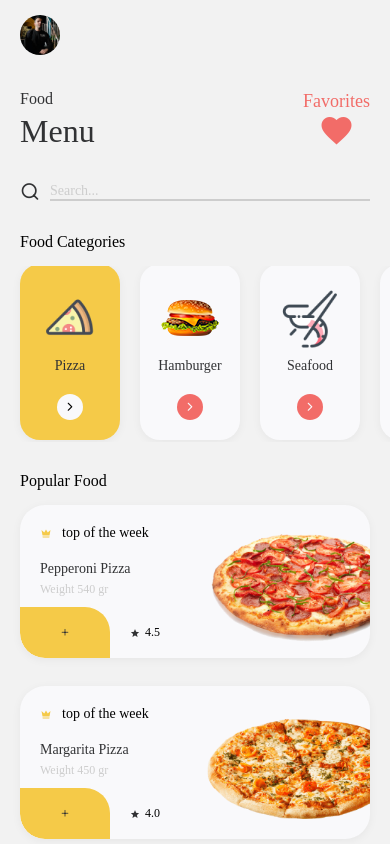
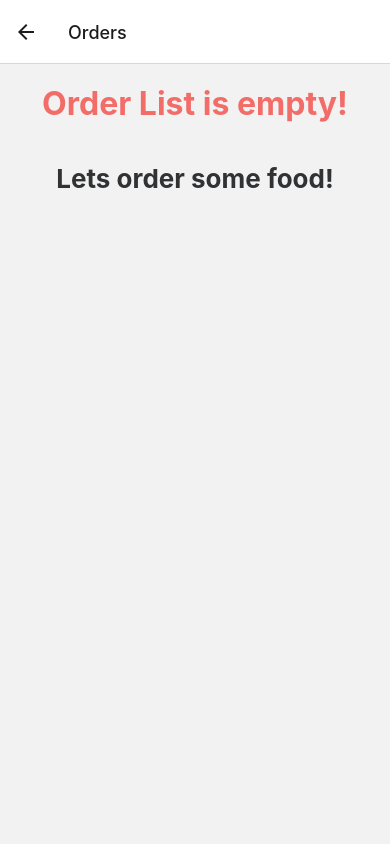
Before and after one commit to Arda66/Food-Delivery-App, a React Native app: screen /Orders in a window 390 px wide. Built offline with nearby package versions, Linux system fonts and the light colour scheme.

Commit message:
Order Screen is added

```diff
--- a/App.js
+++ b/App.js
@@ -4,8 +4,11 @@ import {createNativeStackNavigator} from '@react-navigation/native-stack';
 import Home from './components/Home';
 import Details from './components/Details';
 import Favorites from './components/Favorites';
+import Orders from './components/Orders';
 const App = () => {
   const Stack = createNativeStackNavigator();
+  global.OrdersData = [];
+  global.FavoriteData = [];
 
   return (
     <NavigationContainer>
@@ -23,6 +26,7 @@ const App = () => {
           component={Details}
         />
         <Stack.Screen name="Favorites" component={Favorites} />
+        <Stack.Screen name="Orders" component={Orders} />
       </Stack.Navigator>
     </NavigationContainer>
   );
--- a/components/Details.js
+++ b/components/Details.js
@@ -60,6 +60,29 @@ const Details = ({navigation, route}) => {
     }
   };
 
+  const PlaceOrder = () => {
+    // Check if the item is already in the array
+    const isItemInArray = OrdersData.some(
+      arrayItem => arrayItem.title === item.title,
+    );
+    if (isItemInArray) {
+      alert('This menu is already ordered!');
+    } else {
+      const newItem = item;
+      newItem.id = Math.floor(Math.random() * 1000);
+      OrdersData.push(newItem);
+      Alert.alert('Order Placed Successfully!', 'Your order is on the way.', [
+        {
+          text: 'Close',
+          onPress: () => navigation.navigate('Home'),
+        },
+        {
+          text: 'Go to Orders page',
+          onPress: () => navigation.navigate('Orders'),
+        },
+      ]);
+    }
+  };
   return (
     <View style={styles.container}>
       {/* Header */}
@@ -117,18 +140,7 @@ const Details = ({navigation, route}) => {
       </View>
       <TouchableOpacity
         style={{flex: 1, justifyContent: 'center'}}
-        onPress={() => {
-          Alert.alert(
-            'Order Placed Successfully!',
-            'Your order is on the way.',
-            [
-              {
-                text: 'OK',
-                onPress: () => navigation.navigate('Home'),
-              },
-            ],
-          );
-        }}>
+        onPress={() => PlaceOrder()}>
         <View style={styles.buttonTextWrapper}>
           <Text style={styles.buttonText}>Place an order</Text>
           <Feather name="chevron-right" size={16} color={colors.black} />
--- a/components/Home.js
+++ b/components/Home.js
@@ -16,6 +16,7 @@ import {
 import React, {useEffect, useRef, useState} from 'react';
 import Feather from 'react-native-vector-icons/Feather';
 import MaterialCommunityIcons from 'react-native-vector-icons/MaterialCommunityIcons';
+import MaterialIcons from 'react-native-vector-icons/MaterialIcons';
 import categoriesData from '../assets/data/categoriesData';
 import colors from '../assets/colors/colors';
 import PizzaData from '../assets/data/PizzaData';
@@ -24,13 +25,13 @@ import HamburgerData from '../assets/data/HamburgerData';
 import DessertData from '../assets/data/DessertData';
 import SoftDrinkData from '../assets/data/SoftDrinkData';
 import AsyncStorage from '@react-native-async-storage/async-storage';
+import {isSearchBarAvailableForCurrentPlatform} from 'react-native-screens';
 const Home = ({navigation}) => {
   const [FlatlistRenderer, setFlatlistRenderer] = useState(false);
   const [SelectedCategory, setSelectedCategory] = useState('Pizza');
   const [tempData, setTempData] = useState(PizzaData);
   const [SearchText, setSearchText] = useState('');
   const SearchRef = useRef(null);
-  global.FavoriteData = [];
   const CategoryItemPress = item => {
     item.selected = true;
     setSelectedCategory(item.title);
@@ -112,7 +113,43 @@ const Home = ({navigation}) => {
             source={require('../assets/images/profile.png')}
             style={styles.profileImage}
           />
-          {/* <Feather name="menu" size={24} color={colors.black} /> */}
+          <View>
+            <TouchableOpacity
+              onPress={() => navigation.navigate('Orders')}
+              onLongPress={() => {
+                Alert.alert('Canceling All Orders!', 'Are you sure?', [
+                  {
+                    text: 'Not Cancel',
+                    onPress: () => null,
+                    style: 'cancel',
+                  },
+                  {
+                    text: 'Cancel',
+                    onPress: () => {
+                      OrdersData = [];
+                      ToastAndroid.show(
+                        'All orders deleted!',
+                        ToastAndroid.SHORT,
+                      );
+                    },
+                  },
+                ]);
+              }}
+              style={{justifyContent: 'center', alignItems: 'center'}}>
+              <MaterialIcons
+                name="delivery-dining"
+                size={26}
+                color={colors.price}
+              />
+              <Text
+                style={{
+                  color: colors.price,
+                  fontFamily: 'Montserrat-SemiBold',
+                }}>
+                Orders
+              </Text>
+            </TouchableOpacity>
+          </View>
         </View>
       </SafeAreaView>
       {/* Titles */}
--- /dev/null
+++ b/components/Orders.js
@@ -0,0 +1,257 @@
+import {
+  Alert,
+  FlatList,
+  StyleSheet,
+  Text,
+  ToastAndroid,
+  TouchableOpacity,
+  View,
+  Image,
+} from 'react-native';
+import React, {useEffect, useState} from 'react';
+import colors from '../assets/colors/colors';
+import MaterialCommunityIcons from 'react-native-vector-icons/MaterialCommunityIcons';
+import Feather from 'react-native-vector-icons/Feather';
+import FontAwesome5 from 'react-native-vector-icons/FontAwesome5';
+const Orders = ({navigation}) => {
+  const [FlatlistRenderer, setFlatlistRenderer] = useState(false);
+  const [totalPrice, setTotalPrice] = useState(0);
+
+  useEffect(() => {
+    var price = 0;
+    OrdersData.map(item => (price += item.price));
+    setTotalPrice(price.toFixed(2));
+    console.log('Price : ', totalPrice);
+  });
+
+  const RemoveItem = (price, id) => {
+    Alert.alert('Delete Order', 'Are you sure you want to delete this order?', [
+      {
+        text: 'Not cancel',
+        onPress: () => null,
+      },
+      {
+        text: 'Cancel',
+        onPress: () => {
+          OrdersData = OrdersData.filter(item => item.id !== id);
+          setTotalPrice((totalPrice - price).toFixed(2));
+          setFlatlistRenderer(!FlatlistRenderer);
+          ToastAndroid.show('Order canceled', ToastAndroid.SHORT);
+        },
+      },
+    ]);
+  };
+  const renderOrderItem = ({item, index}) => {
+    return (
+      <View>
+        <TouchableOpacity
+          onLongPress={() => {
+            RemoveItem(item.price, item.id);
+          }}
+          key={item.id}
+          onPress={() => {
+            navigation.navigate('Details', {item: item});
+          }}>
+          <View
+            style={[
+              styles.OrderCardWrapper,
+              {
+                marginTop: index == 0 ? 15 : 20,
+                marginBottom: index == OrdersData.length - 1 ? 20 : 0, // last item
+              },
+            ]}>
+            <View>
+              <View>
+                <View style={styles.OrderTopWrapper}>
+                  <MaterialCommunityIcons
+                    name="crown"
+                    size={12}
+                    color={colors.primary}
+                  />
+                  <Text style={styles.OrderTopText}>top of the week</Text>
+                </View>
+                <View style={styles.OrderTitlesWrapper}>
+                  <Text style={styles.OrderTitlesTitle}>{item.title}</Text>
+                  <Text style={styles.OrderTitlesWeight}>
+                    Weight {item.weight}
+                  </Text>
+                </View>
+              </View>
+              <View style={styles.OrderCardBottom}>
+                <View style={styles.addPizzaButton}>
+                  <Feather name="plus" size={10} color={colors.textDark} />
+                </View>
+                <View style={styles.ratingWrapper}>
+                  <MaterialCommunityIcons
+                    name="star"
+                    size={10}
+                    color={colors.textDark}
+                  />
+                  <Text style={styles.rating}>{item.rating}</Text>
+                </View>
+              </View>
+            </View>
+            <View style={styles.OrderCardRight}>
+              <Image style={styles.OrderCardImage} source={item.image} />
+            </View>
+          </View>
+        </TouchableOpacity>
+      </View>
+    );
+  };
+
+  return (
+    <View style={styles.OrderWrapper}>
+      {OrdersData.length > 0 ? (
+        <View style={{flex: 1}}>
+          <View
+            style={{
+              justifyContent: 'space-between',
+              flexDirection: 'row',
+              alignItems: 'center',
+            }}>
+            <Text style={styles.OrderTitle}>
+              Orders Get Prepared For Delivery soon!
+            </Text>
+            <FontAwesome5 name="motorcycle" size={35} color={colors.price} />
+          </View>
+          <FlatList
+            extraData={FlatlistRenderer}
+            data={OrdersData}
+            keyExtractor={item => item.id}
+            renderItem={renderOrderItem}
+            showsVerticalScrollIndicator={false}
+          />
+          <Text style={styles.totalPrice}>Total Price : ${totalPrice}</Text>
+        </View>
+      ) : (
+        <View style={{justifyContent: 'center', alignItems: 'center'}}>
+          <Text
+            style={[
+              styles.FavoriteTitle,
+              {
+                fontSize: 32,
+                fontWeight: 'bold',
+                color: colors.secondary,
+                marginTop: 20,
+              },
+            ]}>
+            Order List is empty!
+          </Text>
+          <Text
+            style={[
+              styles.FavoriteTitle,
+              {
+                marginTop: 40,
+                fontSize: 26,
+                fontWeight: 'bold',
+                color: colors.textDark,
+              },
+            ]}>
+            Lets order some food!
+          </Text>
+        </View>
+      )}
+    </View>
+  );
+};
+
+export default Orders;
+
+const styles = StyleSheet.create({
+  OrderWrapper: {
+    paddingHorizontal: 20,
+    flex: 1,
+  },
+  OrderTitle: {
+    fontSize: 25,
+    width: '85%',
+    lineHeight: 30,
+    color: colors.price,
+    marginVertical: 20,
+    alignSelf: 'center',
+    fontFamily: 'Montserrat-Bold',
+    textAlign: 'center',
+  },
+  OrderCardWrapper: {
+    backgroundColor: colors.white,
+    borderRadius: 25,
+    paddingTop: 20,
+    paddingLeft: 20,
+    flexDirection: 'row',
+    overflow: 'hidden',
+    shadowColor: colors.black,
+    shadowOffset: {
+      width: 0,
+      height: 2,
+    },
+    shadowOpacity: 0.05,
+    shadowRadius: 10,
+    elevation: 2,
+  },
+  OrderTopWrapper: {
+    flexDirection: 'row',
+    alignItems: 'center',
+  },
+  OrderTopText: {
+    marginLeft: 10,
+    fontFamily: 'Montserrat-SemiBold',
+    fontSize: 14,
+    color: 'black',
+  },
+  OrderTitlesWrapper: {
+    marginTop: 20,
+  },
+  OrderTitlesTitle: {
+    fontSize: 14,
+    fontFamily: 'Montserrat-SemiBold',
+    color: colors.textDark,
+  },
+  OrderTitlesWeight: {
+    fontFamily: 'Montserrat-Medium',
+    fontSize: 12,
+    color: colors.textLight,
+    marginTop: 5,
+  },
+  OrderCardBottom: {
+    marginTop: 10,
+    flexDirection: 'row',
+    alignItems: 'center',
+  },
+  addPizzaButton: {
+    backgroundColor: colors.primary,
+    justifyContent: 'center',
+    alignItems: 'center',
+    marginLeft: -20,
+    borderBottomLeftRadius: 25,
+    borderTopRightRadius: 25,
+    paddingVertical: 20,
+    paddingHorizontal: 40,
+  },
+  ratingWrapper: {
+    marginLeft: 20,
+    flexDirection: 'row',
+    alignItems: 'center',
+  },
+  rating: {
+    color: colors.black,
+    fontFamily: 'Montserrat-SemiBold',
+    marginLeft: 5,
+    fontSize: 12,
+  },
+  OrderCardRight: {
+    marginLeft: 40,
+  },
+  totalPrice: {
+    fontSize: 30,
+    textAlign: 'center',
+    color: colors.price,
+    fontFamily: 'Montserrat-SemiBold',
+    marginVertical: 30,
+  },
+  OrderCardImage: {
+    width: 210,
+    height: 125,
+    resizeMode: 'contain',
+  },
+});
```
